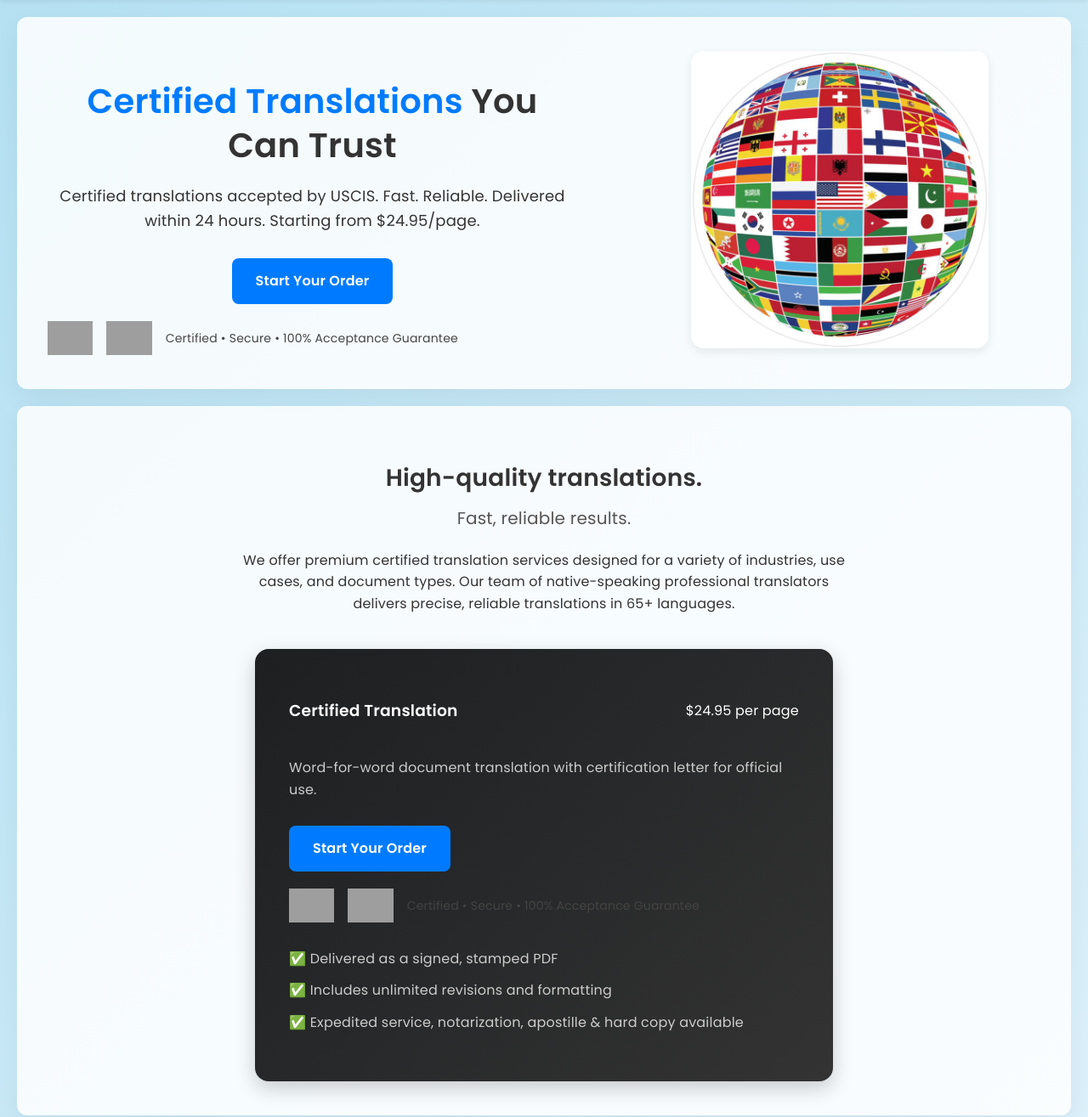
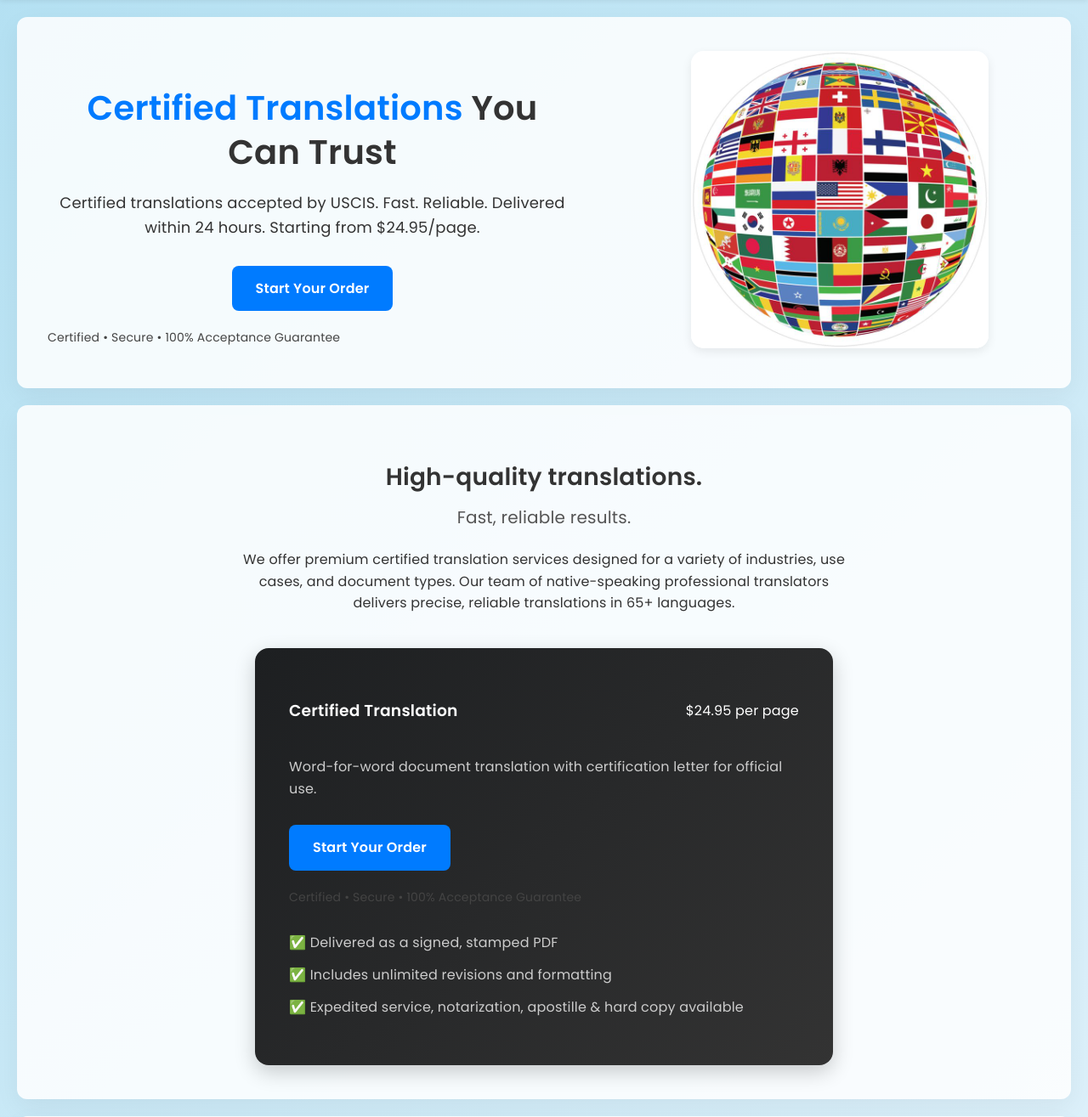
Before and after one commit to mussaiyev/GrabLang, a Flask app: page / in a window 1280 px wide. Shown: the part 82-1397 px from the top of the page at 85% size. Run offline with Flask 3, Linux system fonts and the light colour scheme; grey boxes are pictures that could not be loaded.

Commit message:
some messee 27

```diff
--- a/templates/main.html
+++ b/templates/main.html
@@ -67,8 +67,6 @@
       <p>Certified translations accepted by USCIS. Fast. Reliable. Delivered within 24 hours. Starting from $24.95/page.</p>
       <a href="{{ url_for('index') }}" class="cta-button">Start Your Order</a>
 <div class="trust-badges">
-  <img src="https://cdn-icons-png.flaticon.com/512/535/535137.png" alt="USCIS Approved">
-  <img src="https://cdn-icons-png.flaticon.com/512/535/535234.png" alt="ATA Certified">
   <span>Certified • Secure • 100% Acceptance Guarantee</span>
 </div>
 
@@ -102,8 +100,6 @@
       <div class="card-buttons">
         <a href="{{ url_for('index') }}" class="cta-button">Start Your Order</a>
 <div class="trust-badges">
-  <img src="https://cdn-icons-png.flaticon.com/512/535/535137.png" alt="USCIS Approved">
-  <img src="https://cdn-icons-png.flaticon.com/512/535/535234.png" alt="ATA Certified">
   <span>Certified • Secure • 100% Acceptance Guarantee</span>
 </div>
 
@@ -193,9 +189,8 @@
 <section class="social-contact">
   <h2>Connect With Us</h2>
   <div class="social-icons">
-    <a href="https://wa.me/12074004502" target="_blank">📱 WhatsApp</a>
-    <a href="https://t.me/GrabLangSupport" target="_blank">💬 Telegram</a>
-    <a href="mailto:support@grablang.com">✉️ Email</a>
+    <a href="https://t.me/mussaiyev" target="_blank">💬 Telegram</a>
+    <a href="mailto:grablang.com@gmail.com">✉️ Email</a>
   </div>
 </section>
 
```
